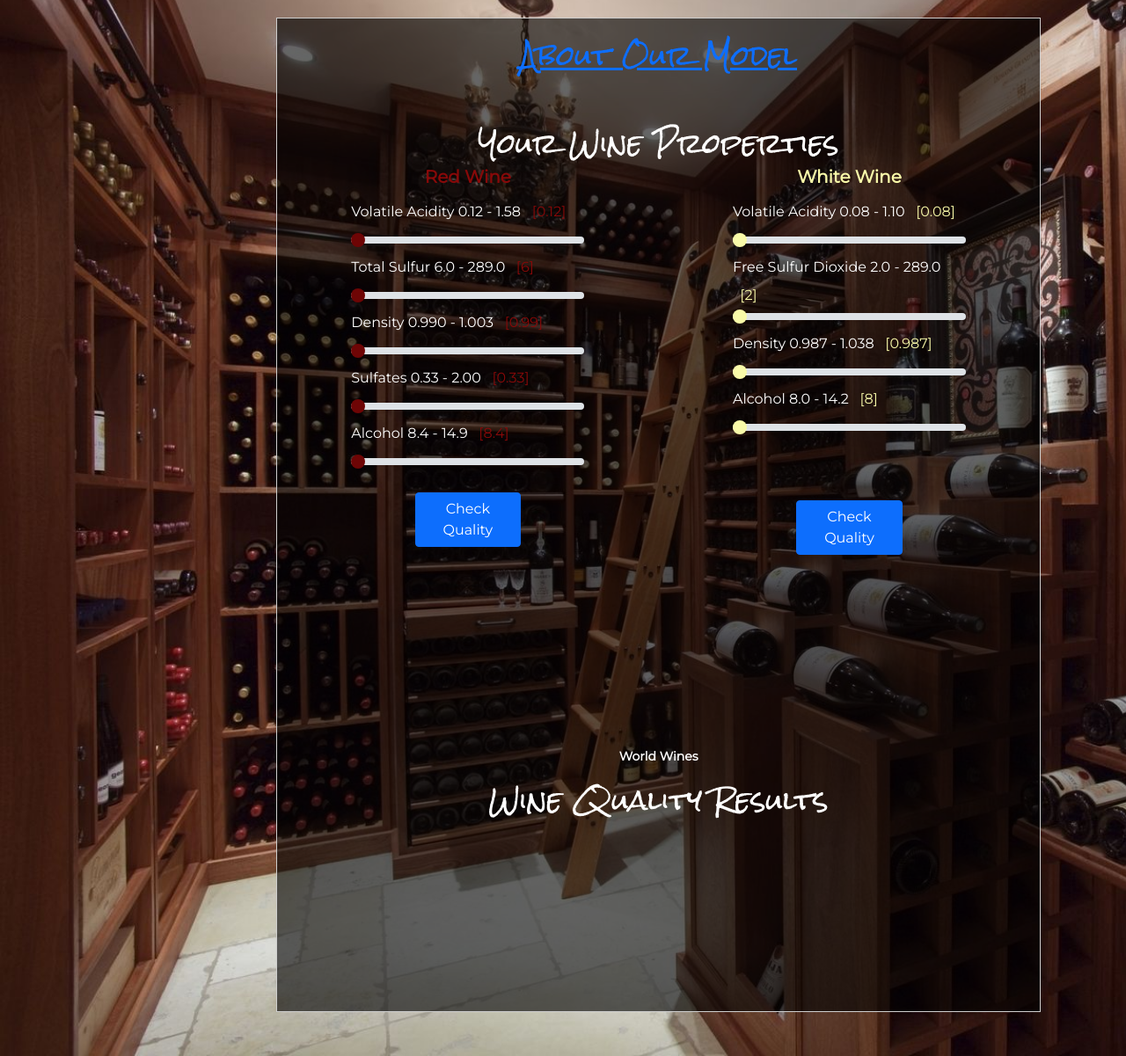
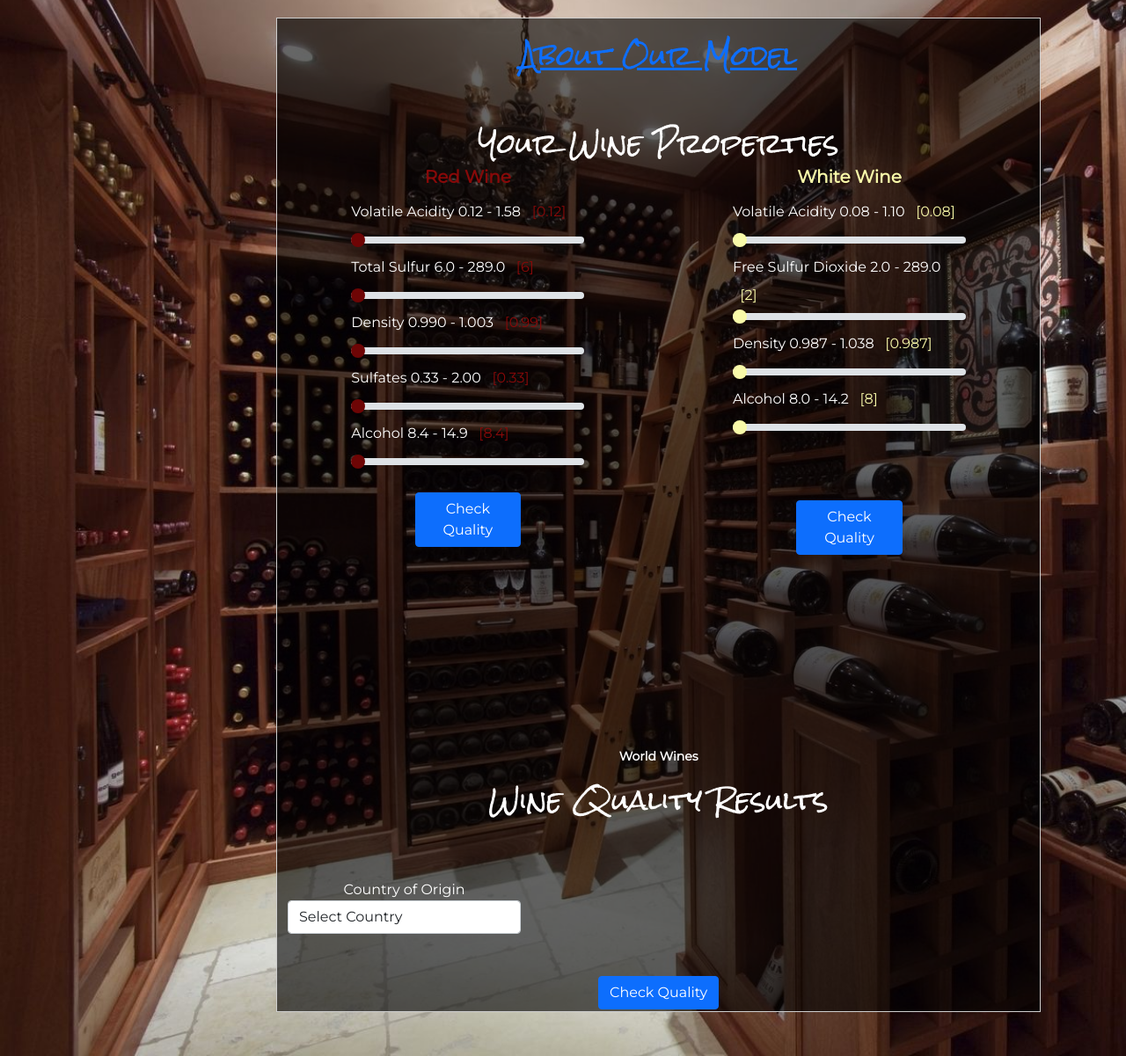
Before and after one commit to Mbutler22/Wine-Physiochemical-Analysis, a Flask app: page /machine_learning.html in a window 1280 px wide. Shown: the part 56-1257 px from the top of the page at 88% size. Run offline with Flask 2, Linux system fonts and the light colour scheme; some libraries are stand-ins or nearby versions; some web fonts are replaced.

Commit message:
adding world wine first select for country

```diff
--- a/templates/machine_learning.html
+++ b/templates/machine_learning.html
@@ -53,14 +53,23 @@
             <div class="row">
                 <div class="col-lg-12 justify-content-center align-items-center text-center">
                     <br>
-                <h4><a data-bs-toggle="collapse" href="#collapseDesc" role="button" aria-expanded="false" aria-controls="collapseDesc">
+                    <h4><a data-bs-toggle="collapse" href="#collapseDesc" role="button" aria-expanded="false"
+                            aria-controls="collapseDesc">
                             About Our Model</a></h4>
                     <br>
-                <h5><div class="collapse" id="collapseDesc">
+                    <h5>
+                        <div class="collapse" id="collapseDesc">
                             <div class="card card-body" style="background-color: rgba(0,0,0,.6);">
-                      Some placeholder content for the collapse component. This panel is hidden by default but revealed when the user activates the relevant trigger.
+                                Some placeholder content for the collapse component. This panel is hidden by default but
+                                revealed when the user activates the relevant trigger.
+                                <br>
+                                kdkrep'dkrp'
+                                <br>
+                                lrjktpek
+                                etjk'pwp
                             </div>
-                  </div></h5>
+                        </div>
+                    </h5>
                     <br>
                     <h4> Your Wine Properties</h4>
 
@@ -97,7 +106,8 @@
                             <div class="row">
                                 <div class="col-md-2"></div>
                                 <div class="col-md-8">
-                                <label for="rTotalSulfur" class="form-label text-left">Total Sulfur 6.0 - 289.0 </label>
+                                    <label for="rTotalSulfur" class="form-label text-left">Total Sulfur 6.0 - 289.0
+                                    </label>
                                     <span style="color:rgb(136, 9, 9)" id="b"></span>
                                     <input type="range" class="form-range form-red" min="6.0" max="289.0" step="0.1"
                                         value="{{rTotalSulfur}}" name="rTotalSulfur" id="rTotalSulfur">
@@ -195,10 +205,11 @@
                             <div class="row">
                                 <div class="col-md-2"></div>
                                 <div class="col-md-8">
-                                <label for="wAcidity" class="form-label  text-left"> Volatile Acidity 0.08 - 1.10 </label>
+                                    <label for="wAcidity" class="form-label  text-left"> Volatile Acidity 0.08 - 1.10
+                                    </label>
                                     <span style="color:rgb(249, 250, 169)" id="e"></span>
                                     <input type="range" class="form-range form-white" min="0.08" max="1.10" step="0.01"
-                                    value="{{wAcidity}}" name = "wAcidity" id="wAcidity">
+                                        value="{{wAcidity}}" name="wAcidity" id="wAcidity">
                                     <script>
                                         var slidePic = document.getElementById("wAcidity");
                                         var e = document.getElementById("e");
@@ -216,7 +227,7 @@
                                     <label for="wFreeSulfur" class="form-label">Free Sulfur Dioxide 2.0 - 289.0 </label>
                                     <span style="color:rgb(249, 250, 169)" id="f"></span>
                                     <input type="range" class="form-range form-white" min="2.0" max="289.0" step="1.0"
-                                    value="{{wFreeSulfur}}" name = "wFreeSulfur" id="wFreeSulfur">
+                                        value="{{wFreeSulfur}}" name="wFreeSulfur" id="wFreeSulfur">
                                     <script>
                                         var slidePic = document.getElementById("wFreeSulfur");
                                         var f = document.getElementById("f");
@@ -233,8 +244,8 @@
                                 <div class="col-md-8">
                                     <label for="wDensity" class="form-label"> Density 0.987 - 1.038 </label>
                                     <span style="color:rgb(249, 250, 169)" id="g"></span>
-                                <input type="range" class="form-range form-white" min="0.987" max="1.038" step="0.001"
-                                    value="{{wDensity}}" name = "wDensity" id="wDensity">
+                                    <input type="range" class="form-range form-white" min="0.987" max="1.038"
+                                        step="0.001" value="{{wDensity}}" name="wDensity" id="wDensity">
                                     <script>
                                         var slidePic = document.getElementById("wDensity");
                                         var g = document.getElementById("g");
@@ -253,7 +264,7 @@
                                     <label for="wAlcohol" class="form-label"> Alcohol 8.0 - 14.2 </label>
                                     <span style="color:rgb(249, 250, 169)" id="i"></span>
                                     <input type="range" class="form-range form-white" min="8.0" max="14.2" step="0.1"
-                                    value="{{wAlcohol}}" name = "wAlcohol" id="wAlcohol">
+                                        value="{{wAlcohol}}" name="wAlcohol" id="wAlcohol">
                                     <script>
                                         var slidePic = document.getElementById("wAlcohol");
                                         var i = document.getElementById("i");
@@ -275,7 +286,7 @@
                             </div>
                         </form>
                         <div class="row justify-content-center align-items-center text-center">
-                        <div class="col-md-12 text-center outcome" >
+                            <div class="col-md-12 text-center outcome">
                                 <span style="color:rgb(249, 250, 169)">
                                     <br>
                                     {{woutcome}}
@@ -307,27 +318,39 @@
                         <p>
                         <h4> Wine Quality Results</h4>
                         <br>
-                    <br></p>
-
+                        <br>
+                        </p>
+                        <form>
+                            <div class="row">
+                                <div class="col-sm-4 form-group">
+                                    <label for="country">Country of Origin</label>
+                                    <select class="custom-select form-control" id="country">
+                                        <option selected>Select Country</option>
+                                        <option value="1">USA</option>
+                                        <option value="2">Spain</option>
+                                        <option value="3">Italy</option>
+                                    </select>
+                                </div>
                             </div>
                             <br>
+                            <br>
                             <div class="row justify-content-center align-items-center">
-                    <div class="col-lg-3 text-center">
-
-
-                    </div>
-                    <div class="col-lg-3 text-center">
-
-
+                                <div class="col-lg-12">
+                                    <button type="submit" class="btn btn-primary">Check Quality</button>
                                 </div>
                             </div>
+                        </form>
+                        <br>
+
                     </div>
                 </div>
             </div>
             <br>
         </div>
         <!-- JavaScript Bundle with Popper -->
-<script src="https://cdn.jsdelivr.net/npm/bootstrap@5.1.3/dist/js/bootstrap.bundle.min.js" integrity="sha384-ka7Sk0Gln4gmtz2MlQnikT1wXgYsOg+OMhuP+IlRH9sENBO0LRn5q+8nbTov4+1p" crossorigin="anonymous"></script>
+        <script src="https://cdn.jsdelivr.net/npm/bootstrap@5.1.3/dist/js/bootstrap.bundle.min.js"
+            integrity="sha384-ka7Sk0Gln4gmtz2MlQnikT1wXgYsOg+OMhuP+IlRH9sENBO0LRn5q+8nbTov4+1p"
+            crossorigin="anonymous"></script>
 
 </body>
 
```
Also changed, not shown: 1 other file. Lines whose indentation alone changed are shown as unchanged.
